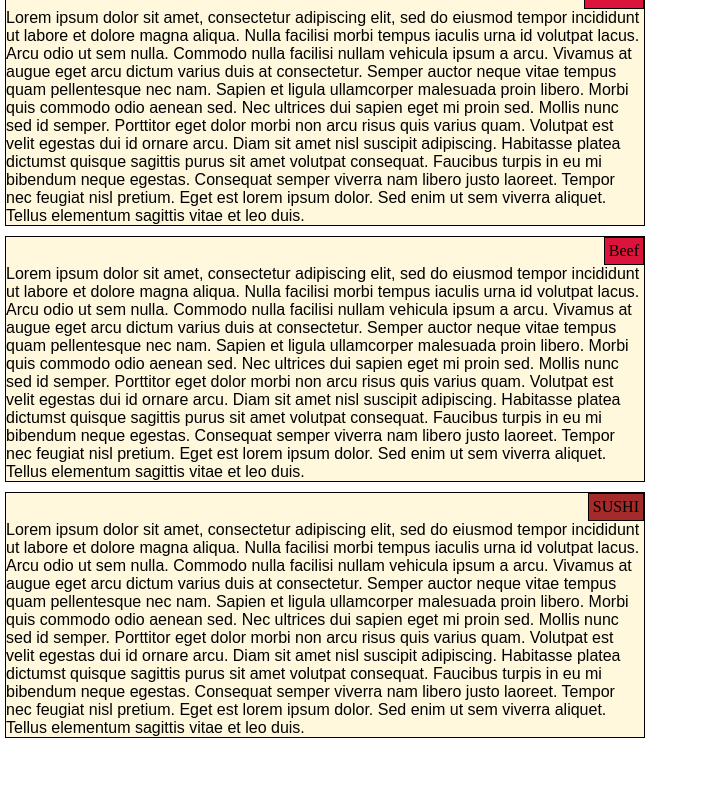
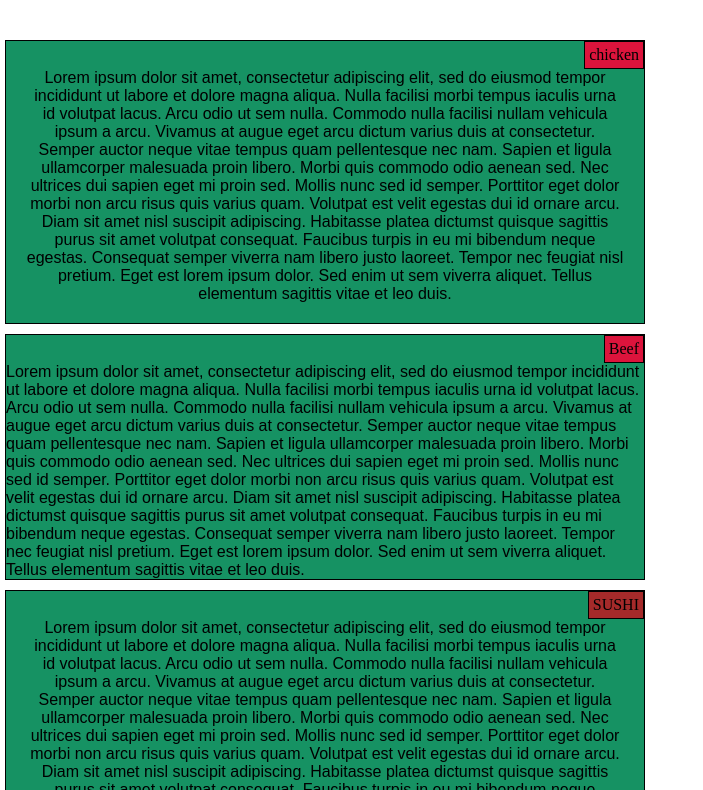
Before and after one commit to ayub-alansari/cousera, a plain HTML site: page module2/index.html in a window 1280 px wide. Shown: the part 102-892 px from the top of the page, without its empty margins (0-703 px from the left). Before the commit the page ends 845 px from the top, so only its background shows below. Drawn offline with Linux system fonts and the light colour scheme.

Commit message:
added clear

```diff
--- a/module2/style.css
+++ b/module2/style.css
@@ -7,14 +7,16 @@ body{
     display: grid;
 }
 h1{
-    margin: 20px;
+    margin: 50px;
+
+
 }
 section{
     border: black solid 1px;
     width: 50vw;
     margin: 5px;
     height: auto;
-    background-color: cornsilk;
+    background-color: rgb(22, 146, 99)
 }
 .float{
     float: right;
@@ -39,6 +41,9 @@ section{
 }
 .lorem{
     clear: right;
+    text-align: center;
+
+    margin: 20px;
 }
 .lorem2{
     clear: right;
```
